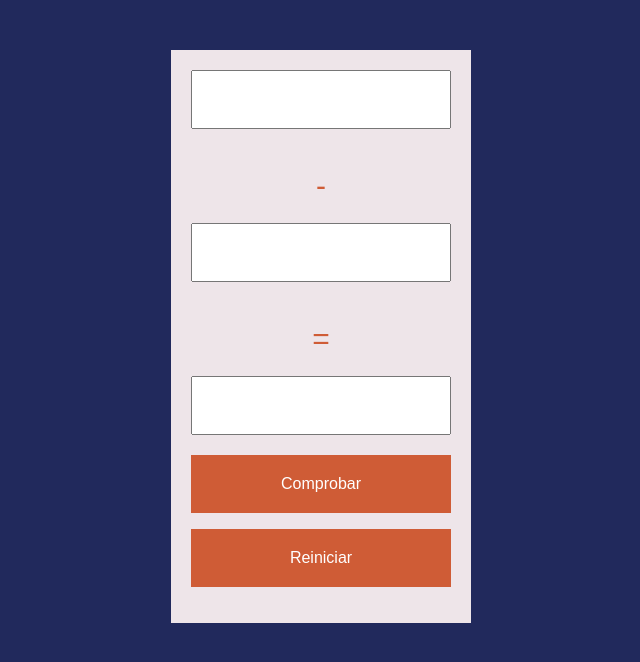
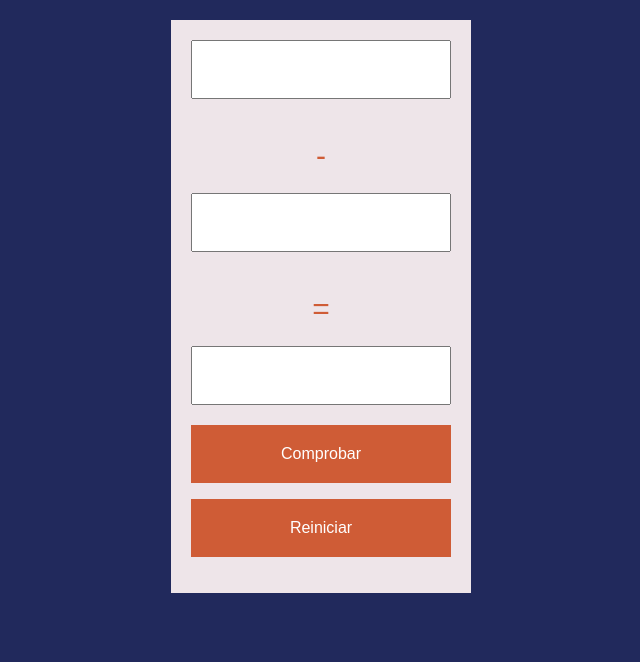
Before and after one commit to Jhonier29/Jhonier29.github.io, a plain HTML site: page index.html in a window 1280 px wide. Shown: the whole page, without its empty margins (319-959 px from the left). Drawn offline with Linux system fonts and the light colour scheme.

Commit message:
cambio de posicion

```diff
--- a/Calcular.js
+++ b/Calcular.js
@@ -34,7 +34,6 @@ function resta(){
     }
     else{
         p1.innerHTML=numero1;
-        document.getElementById('resultado').value="",
         document.getElementById('audio').play();
         flag=false;
     }
--- a/estilos.css
+++ b/estilos.css
@@ -18,7 +18,7 @@ body {
 
 .contenedor{
     width: 300px;
-    margin-top: 50px;
+    margin-top: 20px;
     background: #eee5e9;
     padding: 20px;
 
```
